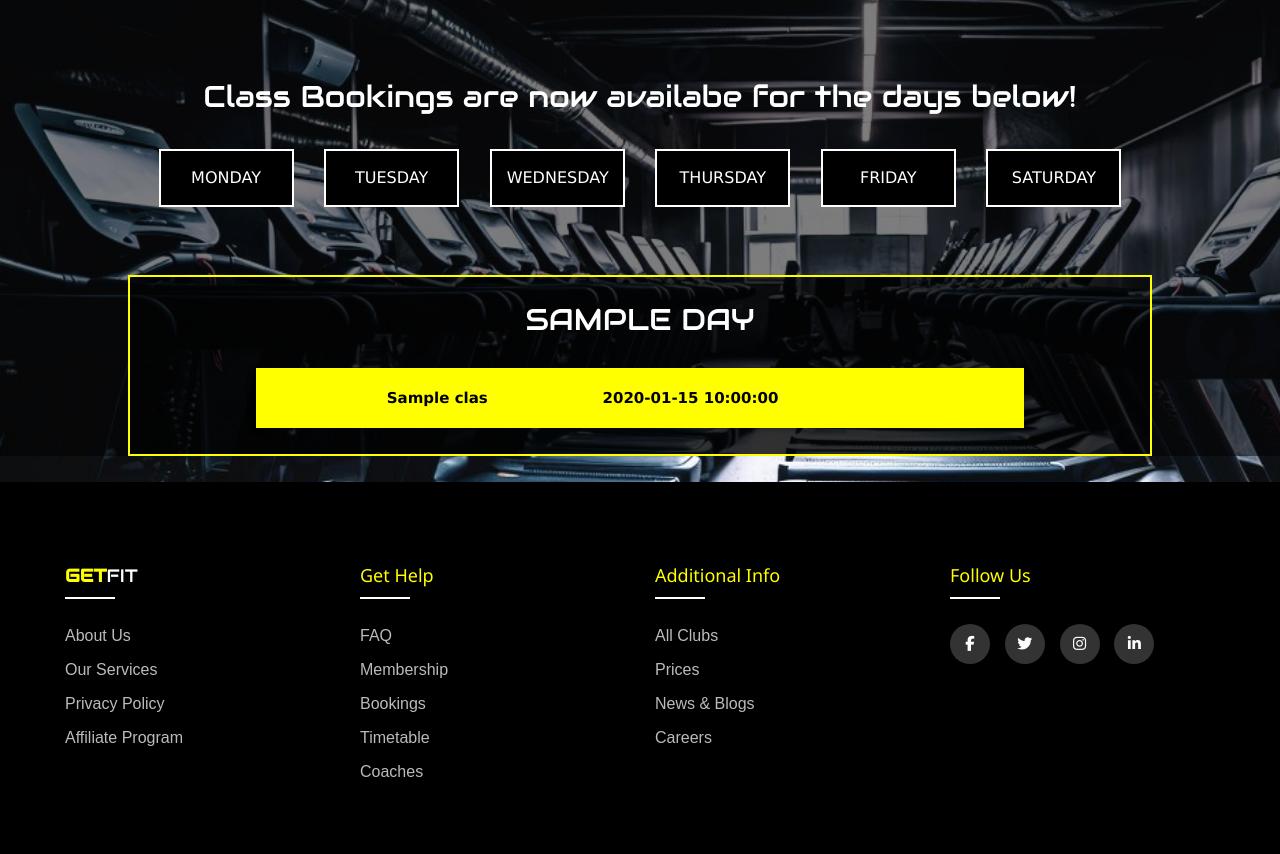
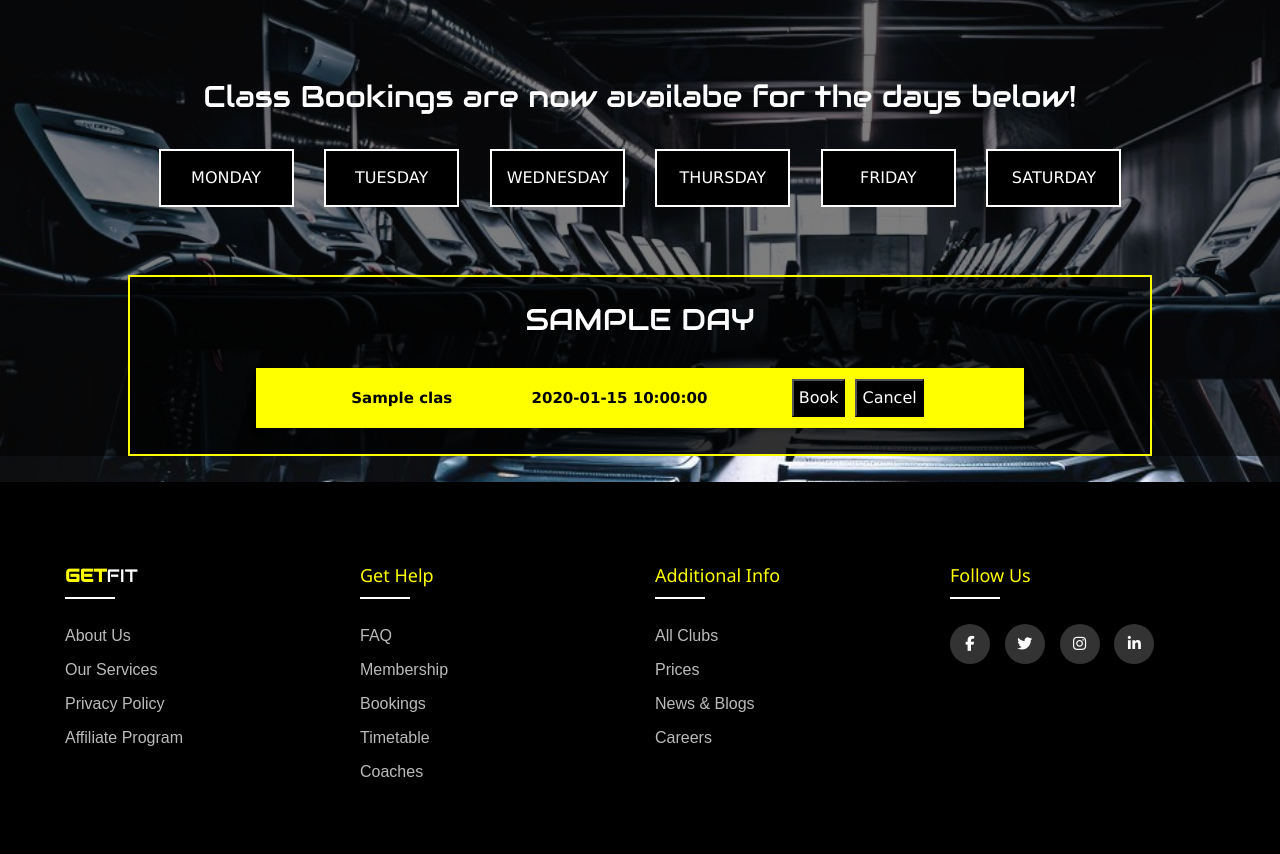
Before and after one commit to davidbolger37/Gym_Booking_System, a Flask app: template website/templates/booking.html in a window 1280 px wide. Shown: the part 66-920 px from the top of the page. Run offline with Flask 3, Linux system fonts and the light colour scheme; the template is opened without the code that fills it: most values are stand-ins (such as "Sample title", 1, 10 or a date in 2020); parts of the project's set-up code (start-up, migrations or seed data) failed here and were passed over; some libraries are stand-ins or nearby versions; some web fonts are replaced.

Commit message:
Update booking.html
Add functionality to direct users to login page when trying to book a class without logging in first.

```diff
--- a/website/templates/booking.html
+++ b/website/templates/booking.html
@@ -174,6 +174,13 @@
                                                     </div>
                                                 </form>
                                             </div>
+                                            {% else %}
+                                            <button class="card_button" onclick="window.location.href='{{ url_for('login') }}'">
+                                                Book
+                                            </button>
+                                            <button class="card_button" onclick="window.location.href='{{ url_for('login') }}'">
+                                                Cancel
+                                            </button>
                                             {% endif %}
                                             {% if user_role == 'admin' %}
                                             <button class="card_button" onclick="window.location.href='{{ url_for('update_class', class_id=class.id) }}'">
```
